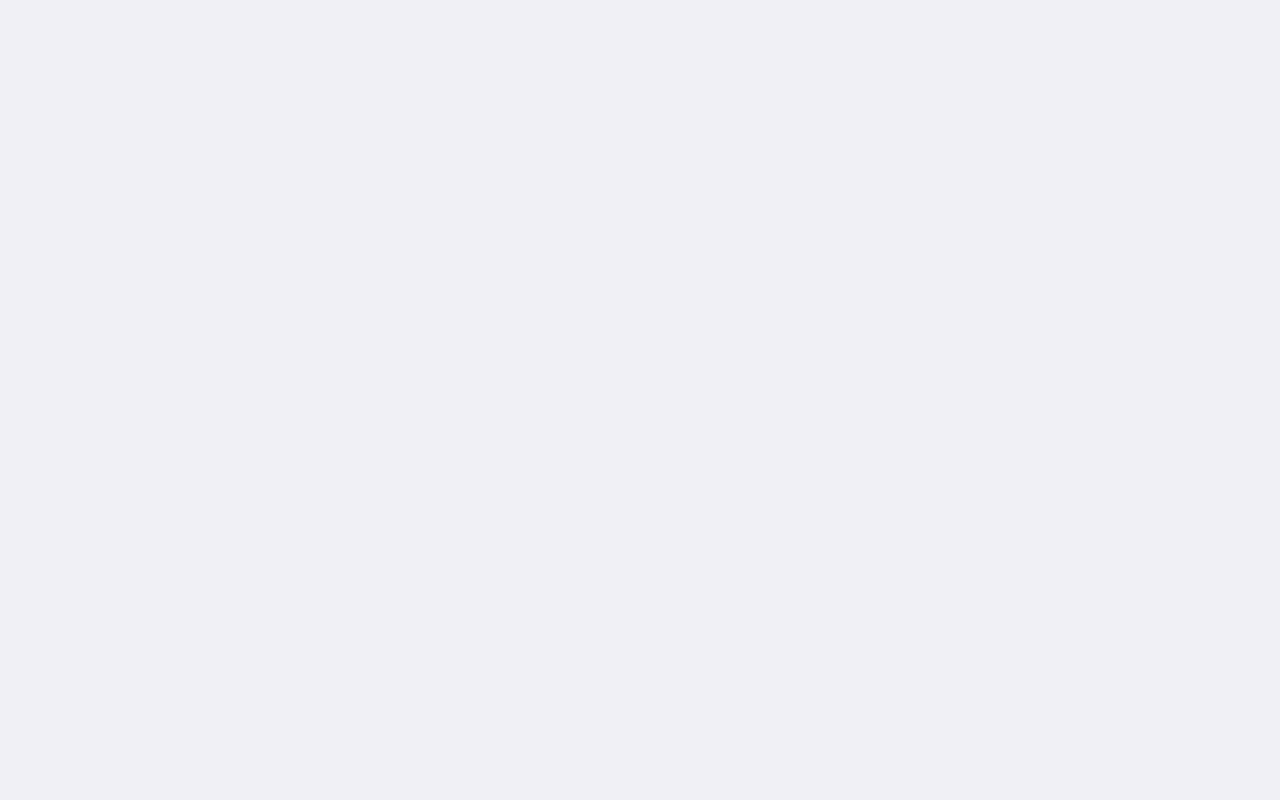
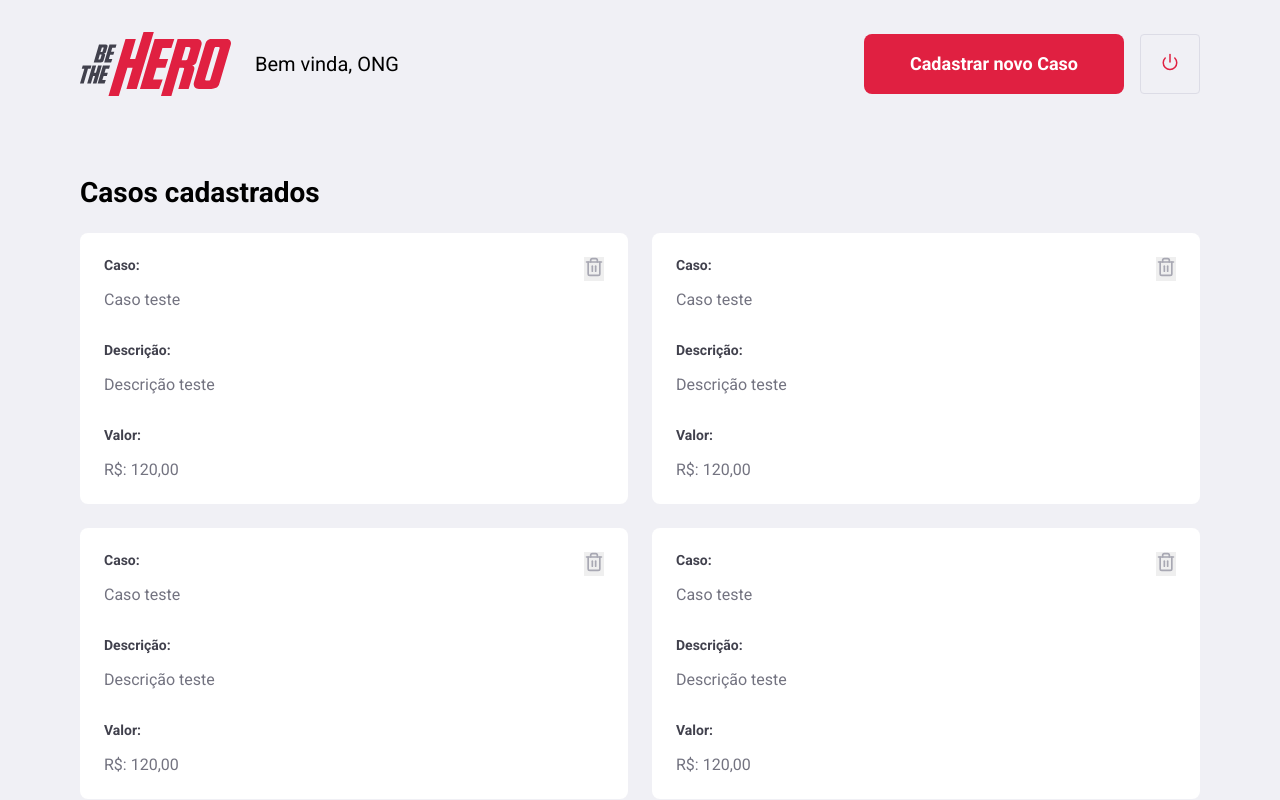
Before and after one commit to tshirotatadashi/OmniStack-11, a React (Create React App) app in the folder frontend/: page /profile in a window 1280 px wide. Shown: the top 800 px of the page. Built offline with nearby package versions, Linux system fonts and the light colour scheme.

Commit message:
feat(Profile): created Profile page

```diff
--- /dev/null
+++ b/frontend/src/pages/Profile/index.js
@@ -0,0 +1,50 @@
+import React from 'react'
+import { Link } from "react-router-dom";
+import './style.css'
+import logoImg from "../../assets/logo.svg";
+import { FiPower, FiTrash2 } from "react-icons/fi";
+
+export default function Profile() {
+  const list = () => {
+    const rows = []
+    for (let i = 0; i < 10; i++) {
+      rows.push(
+        <li>
+          <strong>Caso:</strong>
+          <p>Caso teste</p>
+
+          <strong>Descrição:</strong>
+          <p>Descrição teste</p>
+
+          <strong>Valor:</strong>
+          <p>R$: 120,00</p>
+
+          <button type="button">
+            <FiTrash2 size={20} color="#a8a8b3" />
+          </button>
+        </li>
+      );
+    }
+    return rows
+  }
+
+  return (
+    <div className="profile-container">
+      <header>
+        <img src={logoImg} alt="Be The Hero" />
+        <span>Bem vinda, ONG</span>
+
+        <Link className="button" to='/incidents/new'>Cadastrar novo Caso</Link>
+        <button type="button">
+          <FiPower size={18} color="#E02041" />
+        </button>
+      </header>
+
+      <h1>Casos cadastrados</h1>
+
+      <ul>
+        {list()}
+      </ul>
+    </div>
+  );
+}
--- /dev/null
+++ b/frontend/src/pages/Profile/style.css
@@ -0,0 +1,85 @@
+.profile-container {
+  width: 100%;
+  max-width: 1180px;
+  padding: 0 30px;
+  margin: 32px auto;
+}
+
+.profile-container header {
+  display: flex;
+  align-items: center;
+}
+
+.profile-container header span {
+  font-size: 20px;
+  margin-left: 24px;
+}
+
+.profile-container header img {
+  height: 64px;
+}
+
+.profile-container header a {
+  width: 260px;
+  margin-left: auto;
+  margin-top: 0;
+}
+
+.profile-container header button {
+  height: 60px;
+  width: 60px;
+  border-radius: 4px;
+  border: 1px solid #dcdce6;
+  background: transparent;
+  margin-left: 16px;
+  transition: border-color 0.2s;
+}
+
+.profile-container header button:hover {
+  border-color: #999;
+}
+
+.profile-container h1 {
+  margin: 80px 0 24px 0;
+}
+
+.profile-container ul {
+  display: grid;
+  grid-template-columns: 1fr 1fr;
+  grid-gap: 24px;
+  list-style: none;
+}
+
+.profile-container ul li {
+  background: #fff;
+  padding: 24px;
+  border-radius: 8px;
+  position: relative;
+}
+
+.profile-container ul li button {
+  position: absolute;
+  right: 24px;
+  top: 24px;
+  border: 0;
+}
+
+.profile-container ul li button:hover {
+  opacity: 0.8;
+}
+
+.profile-container ul li strong {
+  display: block;
+  margin-bottom: 16px;
+  color: #41414d;
+}
+
+.profile-container ul li p + strong {
+  margin-top: 32px;
+}
+
+.profile-container ul li p {
+  color: #737380;
+  line-height: 21px;
+  font-size: 16px;
+}
--- a/frontend/src/routes.js
+++ b/frontend/src/routes.js
@@ -3,6 +3,7 @@
 
 import Logon from "./pages/Logon";
 import Register from "./pages/Register";
+import Profile from "./pages/Profile";
 
 export default function Routes() {
   return (
@@ -10,6 +11,7 @@
       <Switch>
         <Route path="/" exact component={Logon} />
         <Route path="/register" component={Register} />
+        <Route path="/profile" component={Profile} />
       </Switch>
     </BrowserRouter>
   );
```
